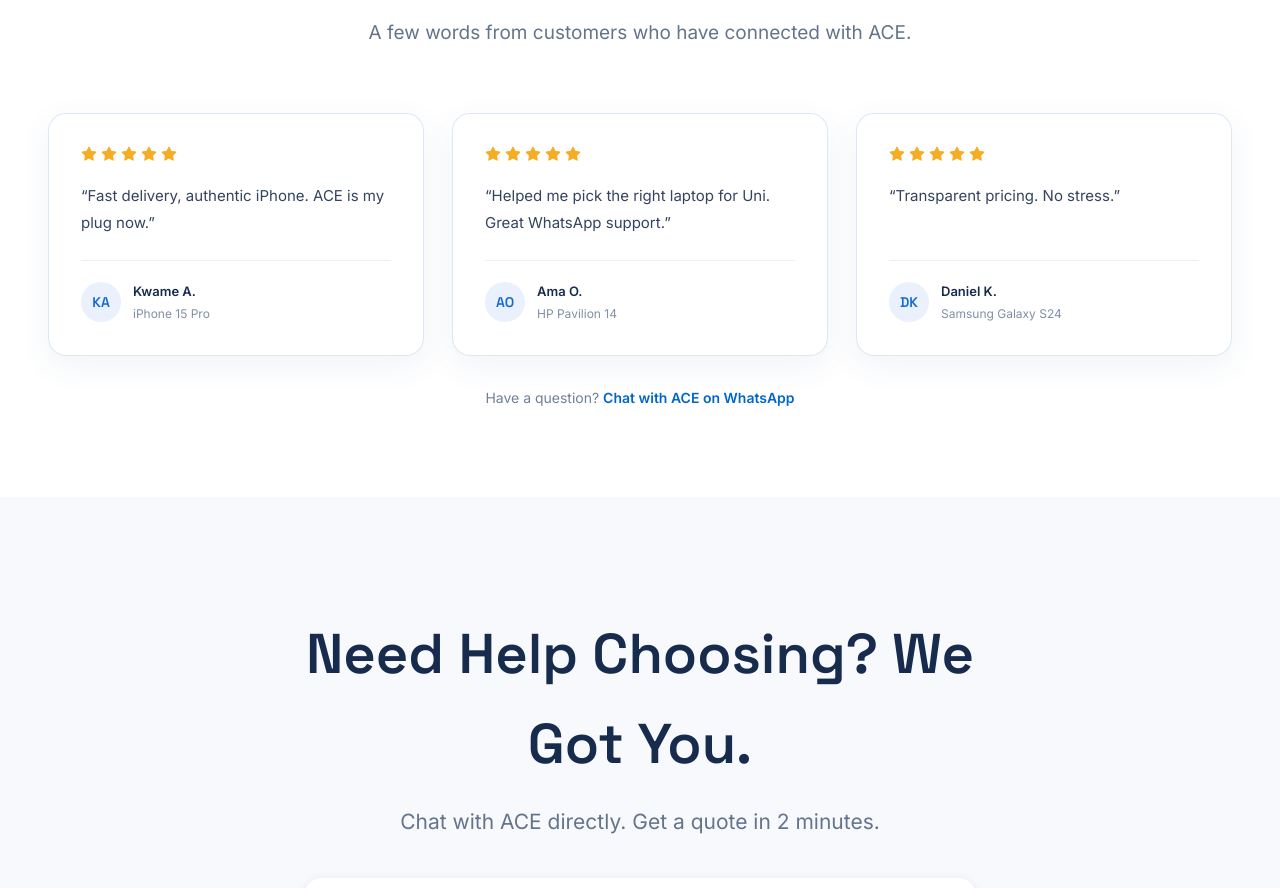
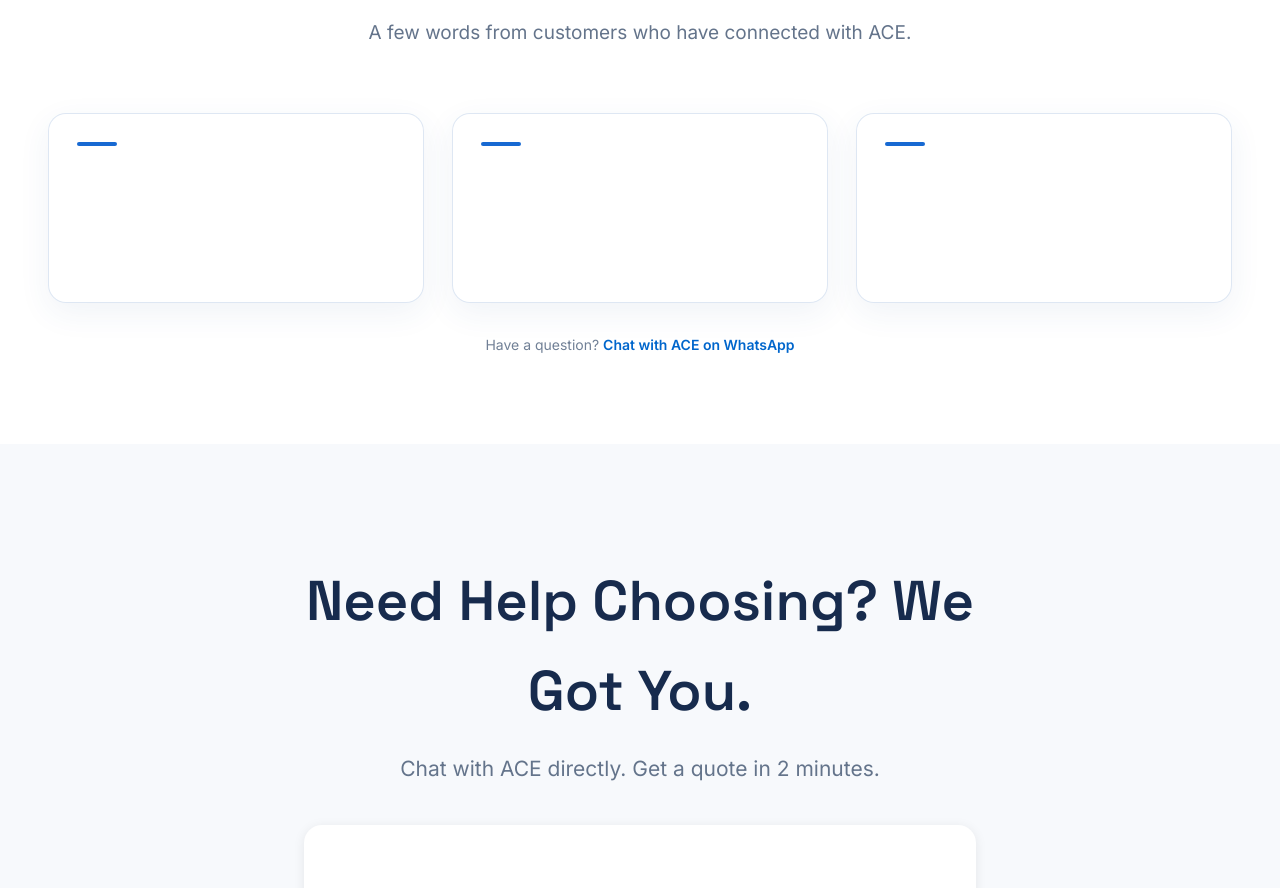
Before and after one commit to Bosman-best/my-nextjs-ace-electronics-web-build, a Next.js app: page / in a window 1280 px wide. Shown: the part 3594-4482 px from the top of the page. Built offline with nearby package versions, Linux system fonts and the light colour scheme.

Commit message:
Replace unverified testimonials with clear customer benefits

```diff
--- a/components/cards/TestimonialCard.tsx
+++ b/components/cards/TestimonialCard.tsx
@@ -1,18 +1,9 @@
-import { Star } from '@/components/ui/IconSet'
-export default function TestimonialCard({ quote, name, device }: { quote: string, name: string, device: string }) {
+export default function TestimonialCard({ title, description }: { title: string, description: string }) {
   return (
-    <article className="ace-reference-card flex h-full min-h-[220px] flex-col p-6 sm:p-8 transition-transform duration-300 hover:-translate-y-1">
-      <div className="flex gap-1 text-[#F5AE24]" aria-label="5 out of 5 stars">
-        {[...Array(5)].map((_,i)=><Star key={i} size={16} fill="currentColor" />)}
-      </div>
-      <p className="mt-5 flex-1 text-[14px] sm:text-[15px] leading-[1.8] text-[#34445F]">“{quote}”</p>
-      <div className="mt-6 flex items-center gap-3 border-t border-[#EDF0F5] pt-5">
-        <div className="flex h-10 w-10 items-center justify-center rounded-full bg-[#EAF1FC] font-heading text-sm font-semibold text-[#1769D2]">{name.split(' ').map(part => part[0]).join('').replace('.', '').slice(0,2)}</div>
-        <div>
-          <p className="text-[13px] font-semibold text-[#172B4D]">{name}</p>
-          <p className="mt-0.5 text-[12px] text-[#8190A5]">{device}</p>
-        </div>
-      </div>
+    <article className="ace-reference-card flex h-full min-h-[190px] flex-col p-6 sm:p-7 transition-transform duration-300 hover:-translate-y-1">
+      <div className="mb-5 h-1 w-10 rounded-full bg-[#1769D2]" />
+      <h3 className="font-heading text-[17px] font-semibold tracking-[-0.02em] text-[#172B4D] sm:text-[19px]">{title}</h3>
+      <p className="mt-3 flex-1 text-[13px] leading-[1.8] text-[#718096] sm:text-[14px]">{description}</p>
     </article>
   )
 }
```
